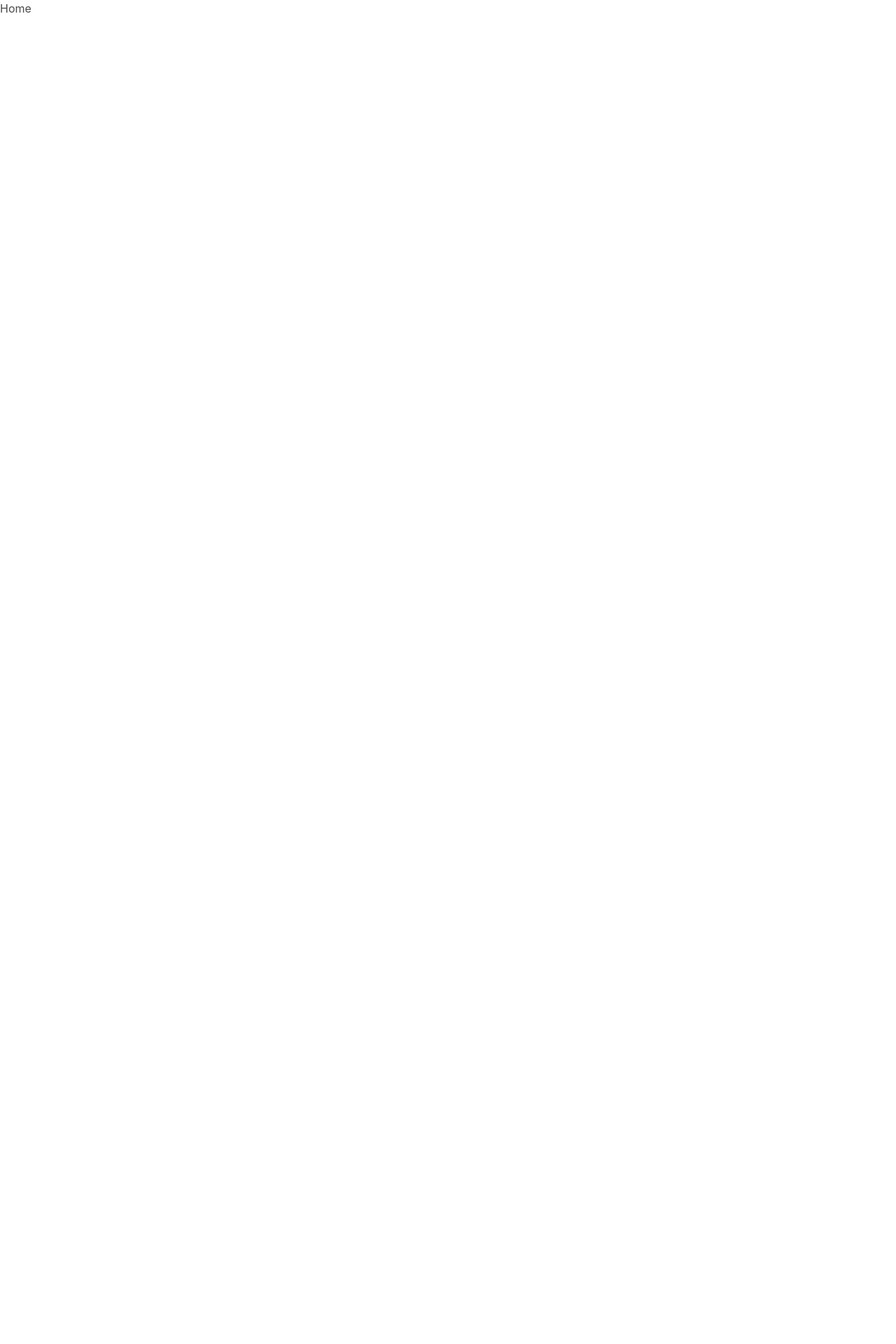
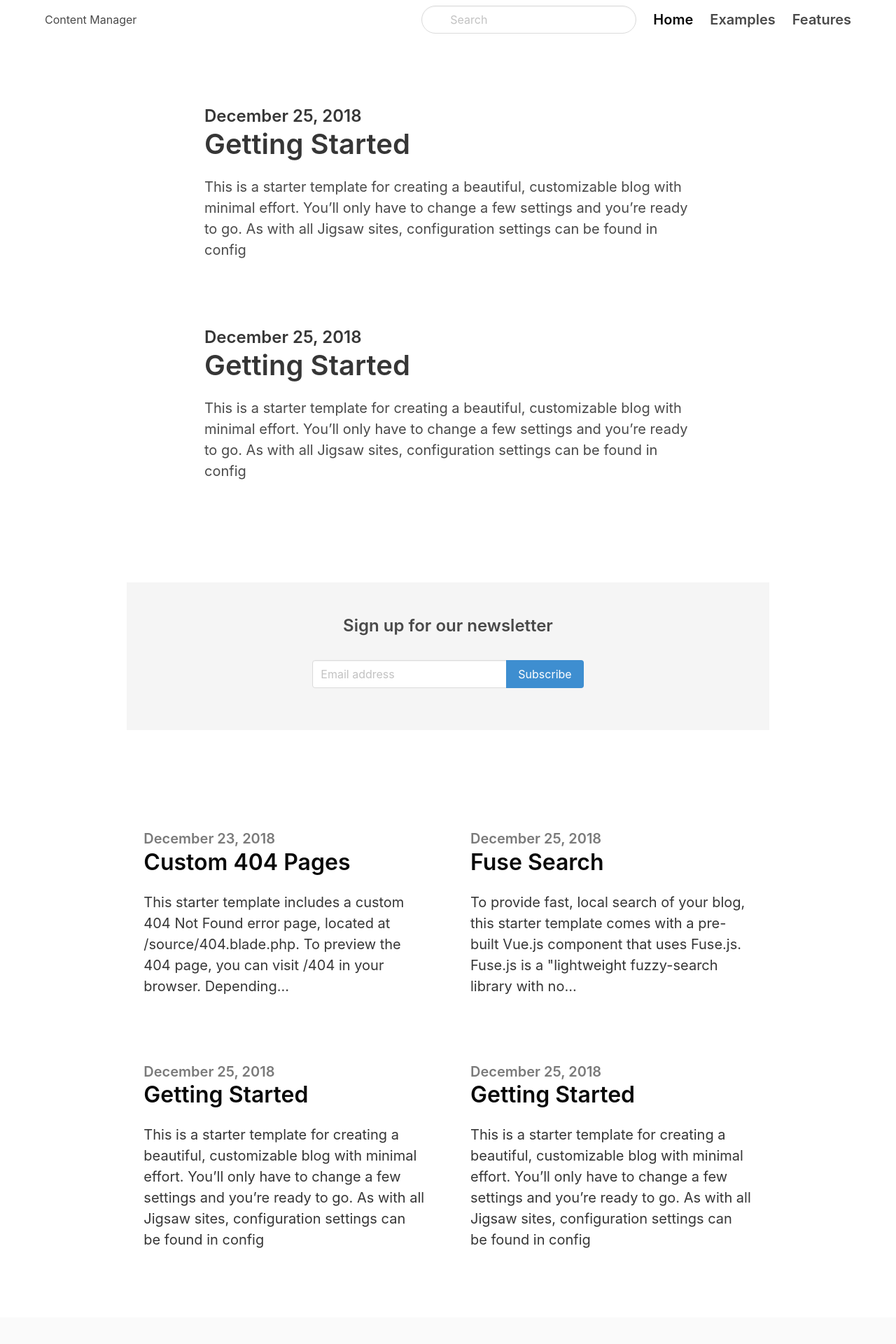
Before and after one commit to brendapc/next-deploy, a Next.js app: page / in a window 1280 px wide. Shown: the top 1920 px of the page at 70% size. Before the commit the page ends 800 px from the top, so only its background shows below. Built offline with nearby package versions, Linux system fonts and the light colour scheme.

Commit message:
feat: create HomePage

```diff
--- a/src/pages/index.tsx
+++ b/src/pages/index.tsx
@@ -1,7 +1,181 @@
+
+
+
 function Home() {
+
     return (
-        <h1>Home</h1>
+      <>
+        <nav class="navbar">
+          <div class="container">
+            <div class="navbar-brand">
+              <a class="navbar-item" href="../">
+                <h1>Content Manager</h1>
+              </a>
+              <span class="navbar-burger burger" data-target="navbarMenu">
+                <span></span>
+                <span></span>
+                <span></span>
+              </span>
+            </div>
+            <div id="navbarMenu" class="navbar-menu">
+              <div class="navbar-end">
+                <div class=" navbar-item">
+                  <div class="control has-icons-left">
+                    <input class="input is-rounded" type="email" placeholder="Search" />
+                    <span class="icon is-left">
+                      <i class="fa fa-search"></i>
+                    </span>
+                  </div>
+                </div>
+                <a class="navbar-item is-active is-size-5 has-text-weight-semibold">
+                  Home
+                </a>
+                <a class="navbar-item is-size-5 has-text-weight-semibold">
+                  Examples
+                </a>
+                <a class="navbar-item is-size-5 has-text-weight-semibold">
+                  Features
+                </a>
+              </div>
+            </div>
+          </div>
+        </nav>
+
+        <section class="hero ">
+          <div class="hero-body">
+            <div class="container">
+              <section class="section">
+                <div class="columns">
+                  <div class="column is-8 is-offset-2">
+                    <div class="content is-medium">
+                      <h2 class="subtitle is-4">December 25, 2018</h2>
+                      <h1 class="title">Getting Started</h1>
+                      <p>This is a starter template for creating a beautiful, customizable blog with minimal
+                        effort. You’ll only have to change a few settings and you’re ready to go. As with all Jigsaw sites,
+                        configuration settings can be found in config</p>
+                    </div>
+                  </div>
+                </div>
+              </section>
+
+              <div class="is-divider"></div>
+
+              <section class="section">
+                <div class="columns">
+                  <div class="column is-8 is-offset-2">
+                    <div class="content is-medium">
+                      <h2 class="subtitle is-4">December 25, 2018</h2>
+                      <h1 class="title">Getting Started</h1>
+                      <p>This is a starter template for creating a beautiful, customizable blog with minimal
+                        effort. You’ll only have to change a few settings and you’re ready to go. As with all Jigsaw sites,
+                        configuration settings can be found in config</p>
+                    </div>
+                  </div>
+                </div>
+              </section>
+
+
+            </div>
+          </div>
+        </section>
+
+        <section class="section">
+          <div class="columns">
+            <div class="column is-10 is-offset-1">
+              <div class="container has-text-centered is-fluid">
+                <div class="hero is-light">
+                  <div class="hero-body">
+                    <h2 class="title is-4">Sign up for our newsletter</h2>
+                      <div class="column is-6 is-offset-3">
+                        <div class="field has-addons has-addons-centered">
+                          <div class="control is-expanded">
+                            <input class="input " type="text" placeholder="Email address" />
+                          </div>
+                          <div class="control">
+                            <a class="button is-info">
+                              Subscribe
+                            </a>
+                          </div>
+                        </div>
+                      </div>
+                  </div>
+                </div>
+              </div>
+            </div>
+          </div>
+        </section>
+
+        <section class="hero ">
+          <div class="hero-body">
+            <div class="container">
+
+              <section class="section">
+                <div class="columns is-variable is-8">
+                  <div class="column is-5 is-offset-1 ">
+                    <div class="content is-medium">
+                      <h2 class="subtitle is-5 has-text-grey">December 23, 2018</h2>
+                      <h1 class="title has-text-black is-3">Custom 404 Pages</h1>
+                      <p class="has-text-dark">This starter template includes a custom 404 Not Found error page, located at
+                        /source/404.blade.php.
+                        To preview the 404 page, you can visit /404 in your browser. Depending...</p>
+                    </div>
+                  </div>
+                  <div class="column is-5">
+                    <div class="content is-medium">
+                      <h2 class="subtitle is-5 has-text-grey">December 25, 2018</h2>
+                      <h1 class="title has-text-black is-3">Fuse Search</h1>
+                      <p class="has-text-dark">To provide fast, local search of your blog, this starter template comes with a
+                        pre-built Vue.js
+                        component that uses Fuse.js. Fuse.js is a "lightweight fuzzy-search library with no...</p>
+                    </div>
+                  </div>
+                </div>
+              </section>
+
+              <div class="is-divider"></div>
+
+              <section class="section">
+                <div class="columns is-variable is-8">
+                  <div class="column is-5 is-offset-1">
+                    <div class="content is-medium">
+                      <h2 class="subtitle is-5 has-text-grey">December 25, 2018</h2>
+                      <h1 class="title has-text-black is-3">Getting Started</h1>
+                      <p class="has-text-dark">This is a starter template for creating a beautiful, customizable blog with
+                        minimal
+                        effort. You’ll only have to change a few settings and you’re ready to go. As with all Jigsaw sites,
+                        configuration settings can be found in config</p>
+                    </div>
+                  </div>
+                  <div class="column is-5">
+                    <div class="content is-medium">
+                      <h2 class="subtitle is-5 has-text-grey">December 25, 2018</h2>
+                      <h1 class="title has-text-black is-3">Getting Started</h1>
+                      <p class="has-text-dark">This is a starter template for creating a beautiful, customizable blog with
+                        minimal
+                        effort. You’ll only have to change a few settings and you’re ready to go. As with all Jigsaw sites,
+                        configuration settings can be found in config</p>
+                    </div>
+                  </div>
+                </div>
+              </section>
+
+
+            </div>
+          </div>
+        </section>
+
+        <footer class="footer">
+          <div class="content has-text-centered">
+            <p>
+              <strong>Bulma - Blog theme</strong> by <a href="https://gonzalojs.com">Gonzalo Gutierrez</a>. Based on the <a
+                href="http://jigsaw-blog-staging.tighten.co/">jigsaw-blog</a>. The source code is licensed
+              <a href="http://opensource.org/licenses/mit-license.php">MIT</a>
+            </p>
+          </div>
+        </footer>
+      </>
     )
-}
+  }
 
-export default Home;
+
+  export default Home;
```
